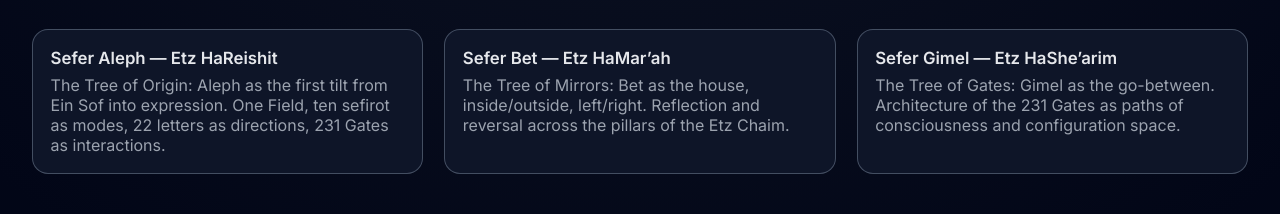
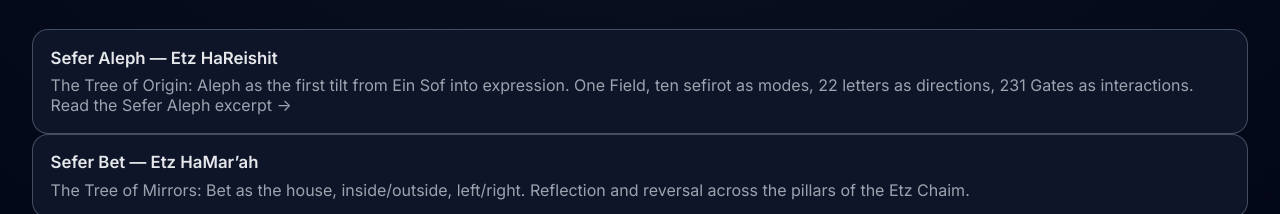
Before and after one commit to richardatf-oss/luminanexus-org-site, a plain HTML site: page library/index.html in a window 1280 px wide. Shown: the part 585-799 px from the top of the page. Drawn offline with Linux system fonts and the light colour scheme.

Commit message:
Update index.html

```diff
--- a/library/index.html
+++ b/library/index.html
@@ -83,15 +83,20 @@
           </p>
         </div>
 
-        <div class="cards-grid">
        <article class="card">
-            <h3>Sefer Aleph — Etz HaReishit</h3>
+  <h3>
+    <a href="/library/sefer-aleph/">Sefer Aleph — Etz HaReishit</a>
+  </h3>
   <p>
     The Tree of Origin: Aleph as the first tilt from Ein Sof into
     expression. One Field, ten sefirot as modes, 22 letters as
     directions, 231 Gates as interactions.
   </p>
+  <p class="project-meta">
+    <a href="/library/sefer-aleph/">Read the Sefer Aleph excerpt →</a>
+  </p>
 </article>
+
 
           <article class="card">
             <h3>Sefer Bet — Etz HaMar’ah</h3>
```
Lines whose indentation alone changed are shown as unchanged.
